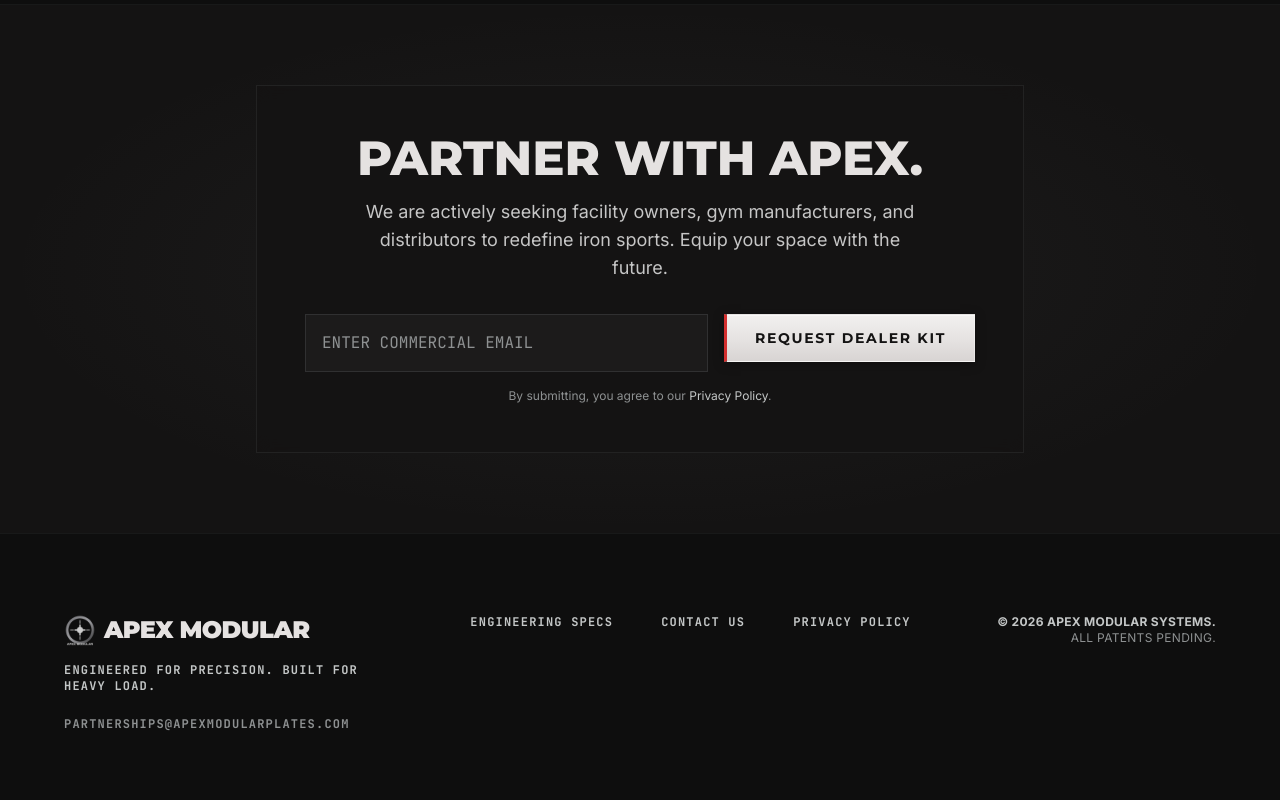
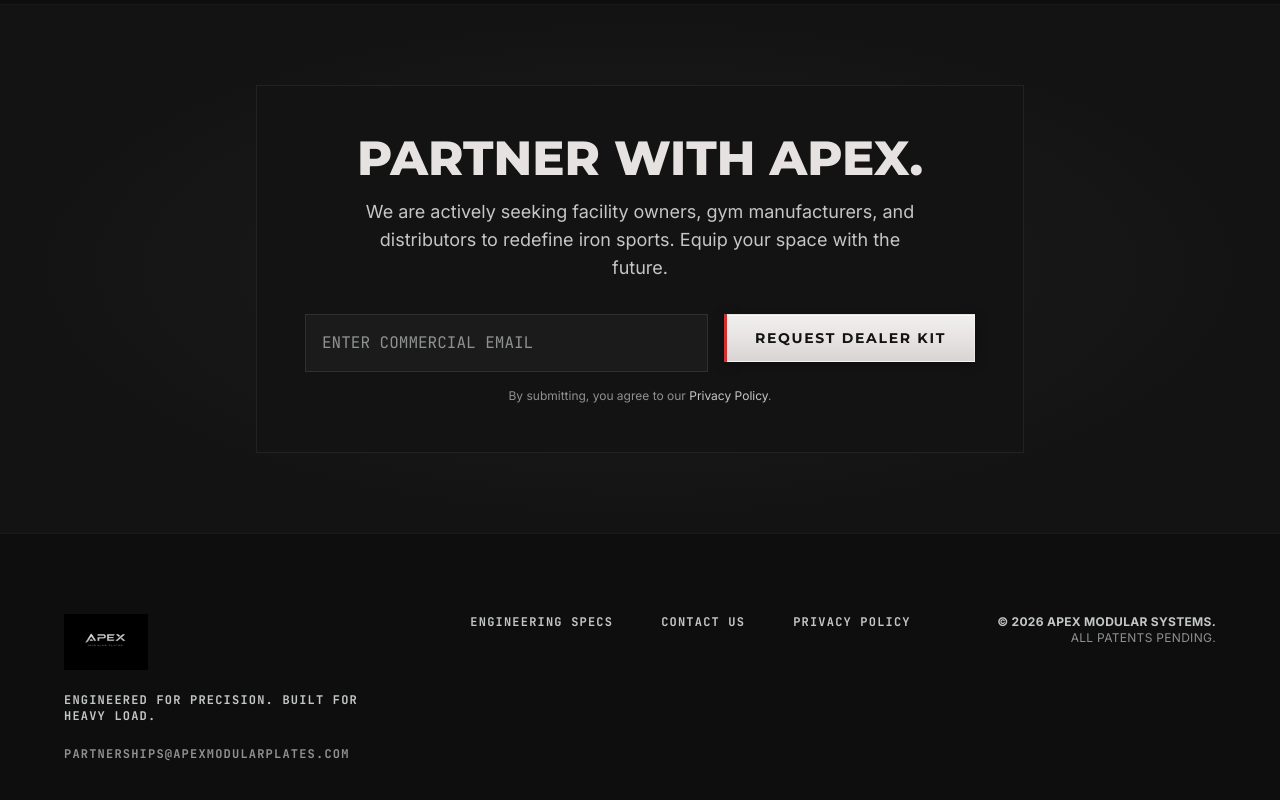
Before and after one commit to HappyManSol/apexmodular, a Next.js app: page / in a window 1280 px wide. Shown: the part 4122-4922 px from the top of the page. Built offline with nearby package versions, Linux system fonts and the light colour scheme; no server answers.

Commit message:
Add wordmark logo to footer.
Co-authored-by: Cursor <cursoragent@cursor.com>

```diff
--- a/src/components/layout/Footer.tsx
+++ b/src/components/layout/Footer.tsx
@@ -13,18 +13,15 @@ export function Footer() {
     <footer className="border-t border-border bg-surface-darker">
       <div className="mx-auto flex max-w-[1440px] flex-col gap-12 px-4 py-20 sm:px-8 lg:flex-row lg:justify-between lg:px-16">
         <div className="max-w-xs space-y-4">
-          <div className="flex items-center gap-2">
+          <Link href="/" className="inline-block">
             <Image
-              src={assets.logo}
-              alt="APEX MODULAR"
-              width={32}
-              height={32}
-              className="opacity-80"
+              src={assets.footerLogo}
+              alt="APEX MODULAR PLATES"
+              width={1024}
+              height={682}
+              className="h-14 w-auto"
             />
-            <span className="font-display text-2xl font-black tracking-tight">
-              APEX MODULAR
-            </span>
-          </div>
+          </Link>
           <p className="font-mono text-xs font-bold uppercase tracking-widest text-foreground-label">
             Engineered for precision. Built for heavy load.
           </p>
--- a/src/lib/assets.ts
+++ b/src/lib/assets.ts
@@ -1,6 +1,7 @@
 export const assets = {
   logo: "/images/figma/logo.png",
   navLogo: "/images/figma/apex-logo-nav.png",
+  footerLogo: "/images/apex-footer-logo.png",
   heroBg: "/images/figma/hero-smokey-plates.png",
   explodedView: "/images/figma/exploded-view.png",
   sideProfile: "/images/figma/side-profile.png",
```
Also changed, not shown: public/images/apex-footer-logo.png (added).
